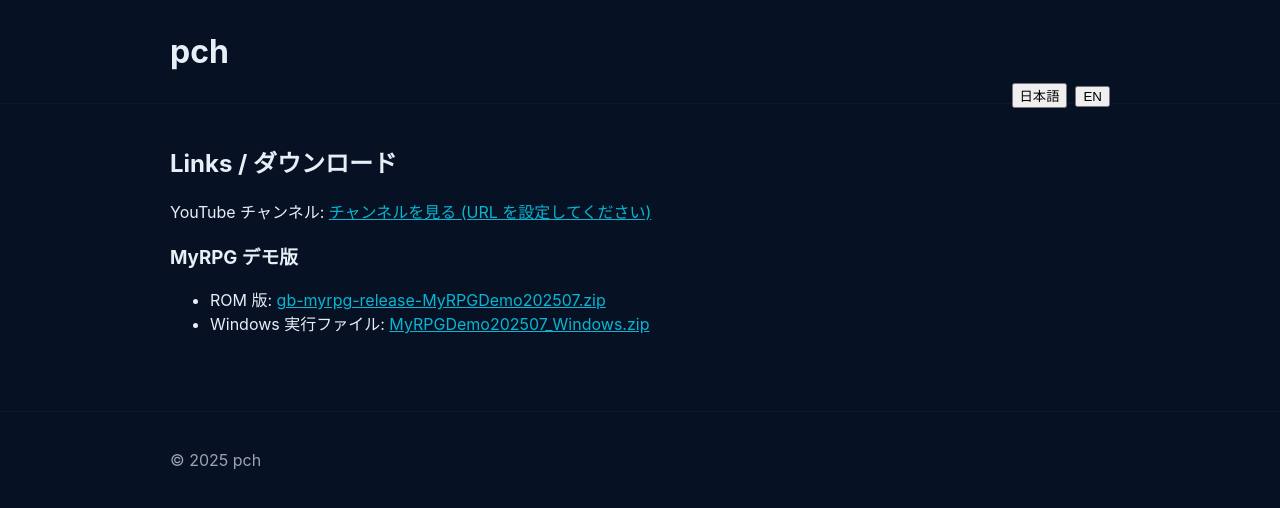
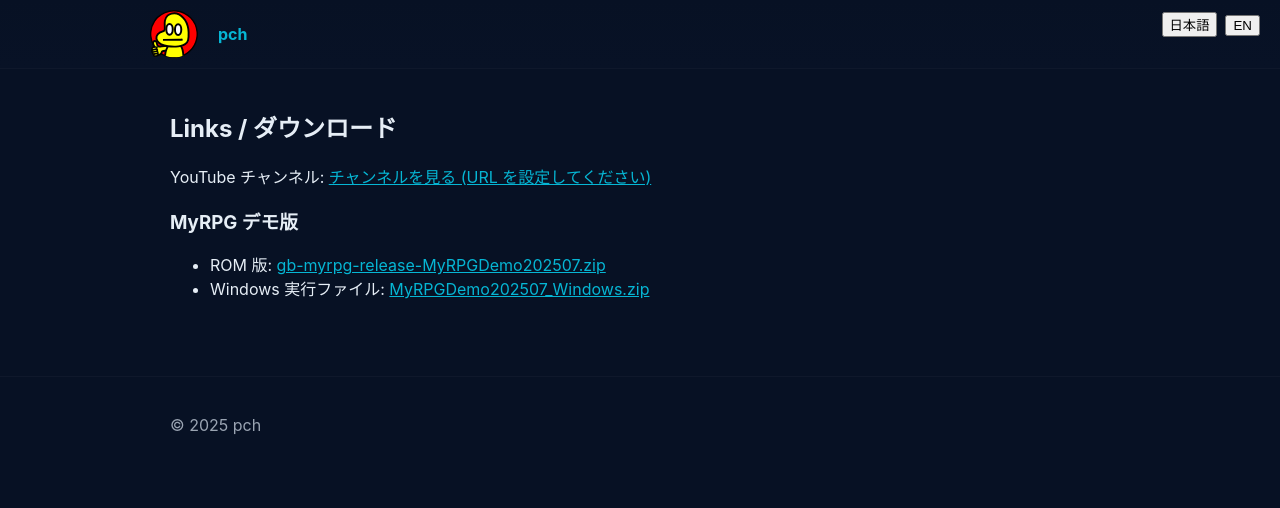
Before and after one commit to o-pch/o-pch.github.io, a React (Vite) app: page / in a window 1280 px wide. Shown: the top 508 px of the page. Built offline with nearby package versions, Linux system fonts and the light colour scheme.

Commit message:
ヘッダーを追加

```diff
--- a/src/App.jsx
+++ b/src/App.jsx
@@ -1,5 +1,6 @@
 import React from 'react'
 import { useTranslation } from 'react-i18next'
+import Header from './components/Header'
 
 export default function App(){
   const { t, i18n } = useTranslation()
@@ -10,15 +11,11 @@ export default function App(){
 
   return (
     <div className="app">
-      <header className="site-header">
-        <div className="container">
-          <h1>{t('title')}</h1>
-          <div style={{float:'right'}}>
-            <button onClick={()=>changeLang('ja')}>日本語</button>
-            <button onClick={()=>changeLang('en')} style={{marginLeft:8}}>EN</button>
-          </div>
-        </div>
-      </header>
+      <Header />
+      <div style={{position:'absolute', right:20, top:12}}>
+        <button onClick={()=>changeLang('ja')}>日本語</button>
+        <button onClick={()=>changeLang('en')} style={{marginLeft:8}}>EN</button>
+      </div>
 
       <main className="container">
         <section className="downloads">
--- /dev/null
+++ b/src/components/Header.jsx
@@ -0,0 +1,17 @@
+import React from 'react'
+import { useTranslation } from 'react-i18next'
+
+export default function Header(){
+  const { t } = useTranslation()
+  return (
+    <header className="site-header header-component">
+      <div className="container header-inner">
+        <a className="logo-link" href="./index.html">
+          <img src="./images/aho.svg" alt="logo" className="logo-img" />
+        </a>
+        <div className="brand-title">{t('title')}</div>
+        <div className="spacer" />
+      </div>
+    </header>
+  )
+}
--- a/src/styles.css
+++ b/src/styles.css
@@ -6,3 +6,11 @@ body{margin:0;font-family:Inter,Arial,Helvetica,sans-serif;background:#071124;co
 h1{margin:12px 0}
 .downloads a{color:var(--accent)}
 .site-footer{padding:18px 0;color:var(--muted);border-top:1px solid rgba(255,255,255,0.03);margin-top:40px}
+
+/* Header component styles */
+.header-component{background:linear-gradient(180deg,#071124,#081226);}
+.header-inner{display:flex;align-items:center;gap:12px;padding:10px 0}
+.logo-link{display:inline-flex;align-items:center;text-decoration:none}
+.logo-img{width:48px;height:auto;display:block}
+.brand-title{font-weight:700;color:var(--accent);margin-left:8px}
+.spacer{flex:1}
```
Also changed, not shown: public/images/aho.svg (added), 6 other files (tests, documents, lock files or other folders).
